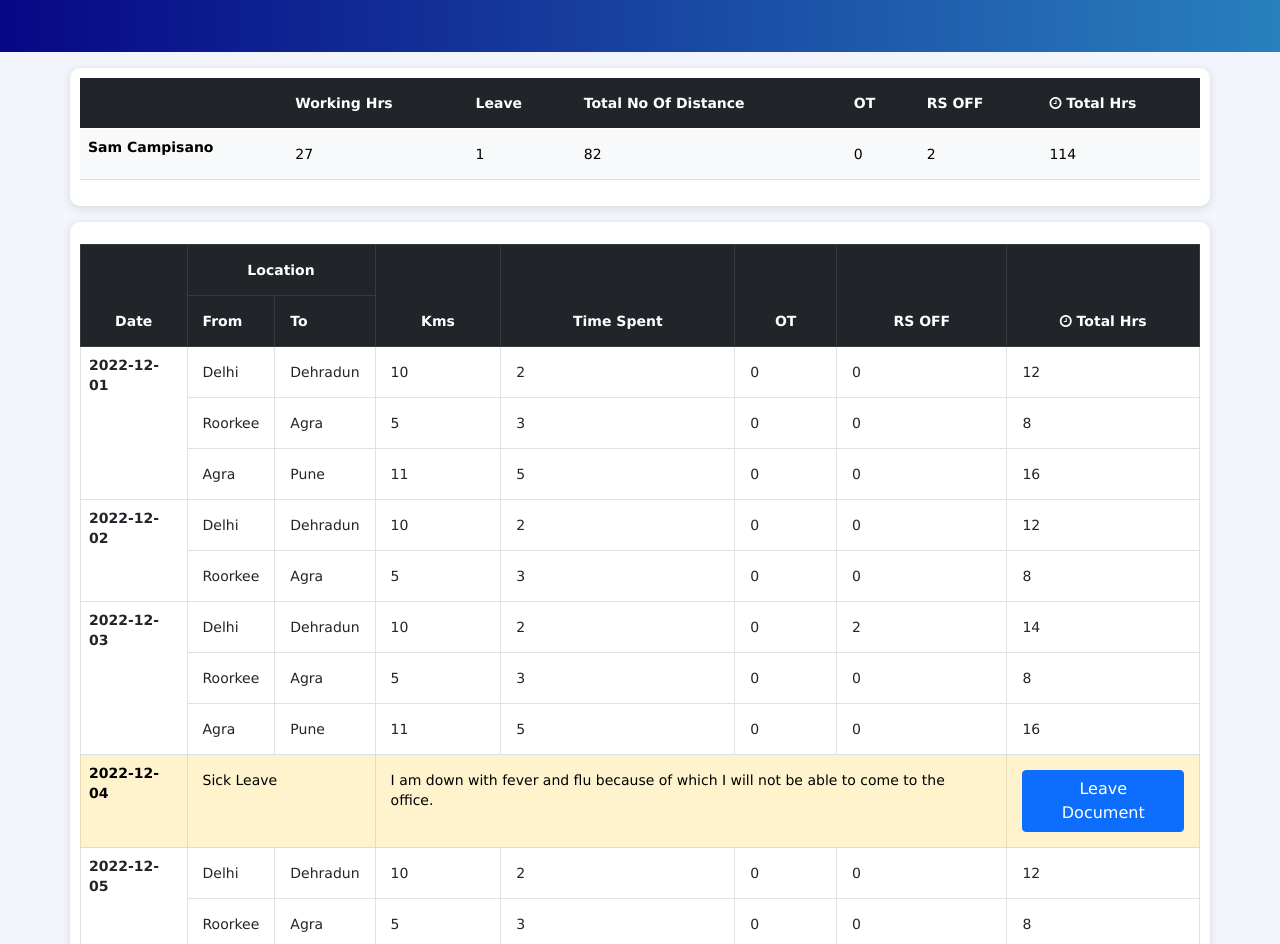
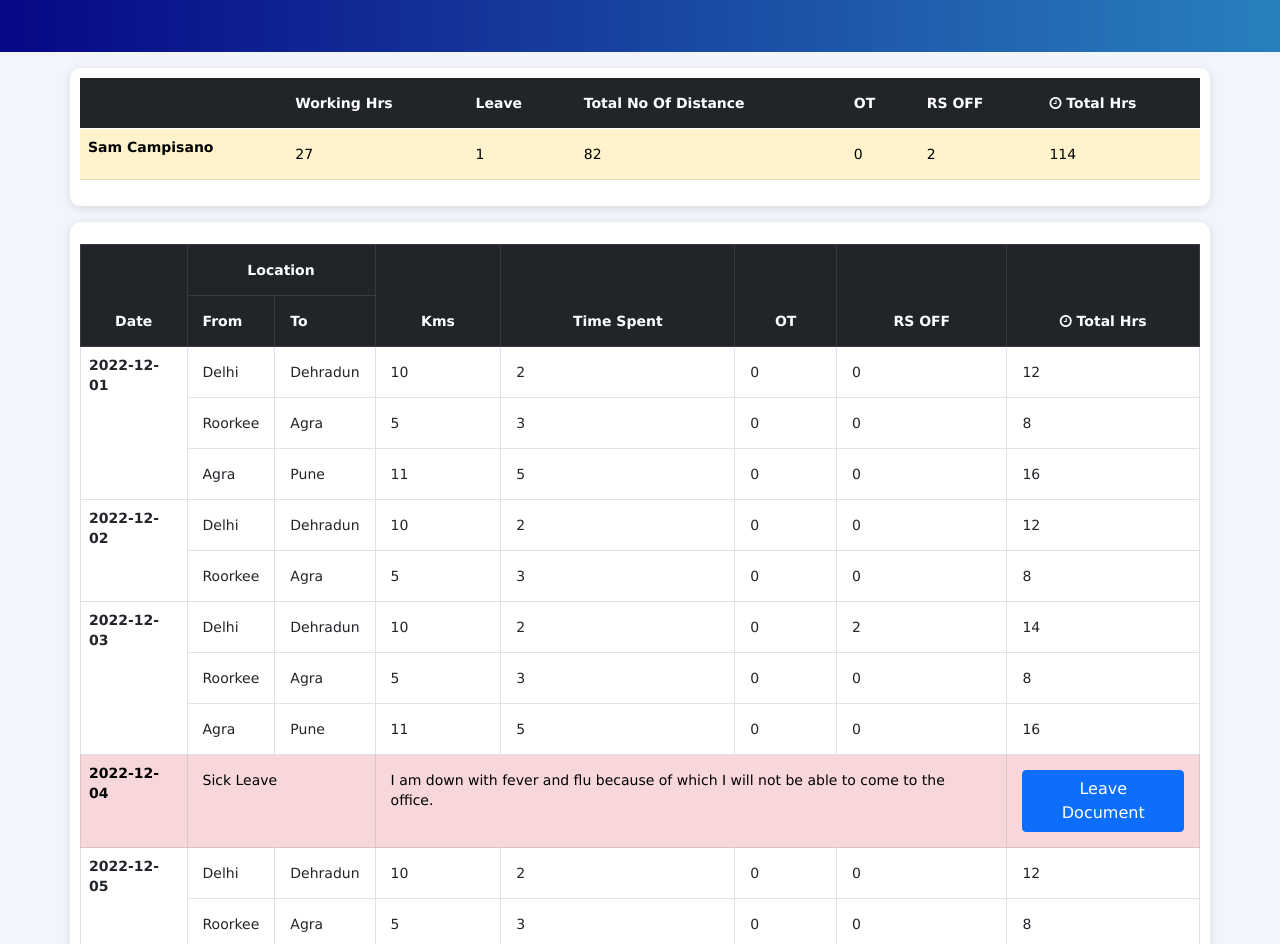
Before and after one commit to clayer-lotus/nedsTimeSheet, an Angular app in the folder frontend/: page /work-summary in a window 1280 px wide. Shown: the part 168-1112 px from the top of the page. Built offline with nearby package versions, Linux system fonts and the light colour scheme.

Commit message:
padding and spacing added

```diff
--- a/frontend/src/app/components/home/home.component.html
+++ b/frontend/src/app/components/home/home.component.html
@@ -25,7 +25,7 @@
 <section class="container my-3 team-timesheet">
   <div class="row">
     <div class="col-lg-12 table-responsive">
-      <p>All Entries <i class="fa fa-angle-double-down" aria-hidden="true"></i></p>
+      <p class="pb-2">All Entries <i class="fa fa-angle-double-down" aria-hidden="true"></i></p>
       <table class="table table-striped">
         <thead class="table-dark">
           <tr class="">
--- a/frontend/src/app/components/work-summary/work-summary.component.html
+++ b/frontend/src/app/components/work-summary/work-summary.component.html
@@ -29,7 +29,7 @@
           </tr>
         </thead>
         <tbody class="">
-          <tr class="table-light">
+          <tr class="table-warning">
             <th scope="row">Sam Campisano</th>
             <td>27</td>
             <td>1</td>
@@ -150,7 +150,7 @@
           </tr>
 
           <!-- 4th columm -->
-          <tr class="table-warning">
+          <tr class="table-danger">
             <th scope="row">2022-12-04</th>
             <td colspan="2">Sick Leave</td>
             <td colspan="4">I am down with fever and flu because of which I will not be able to come to the office.
```
